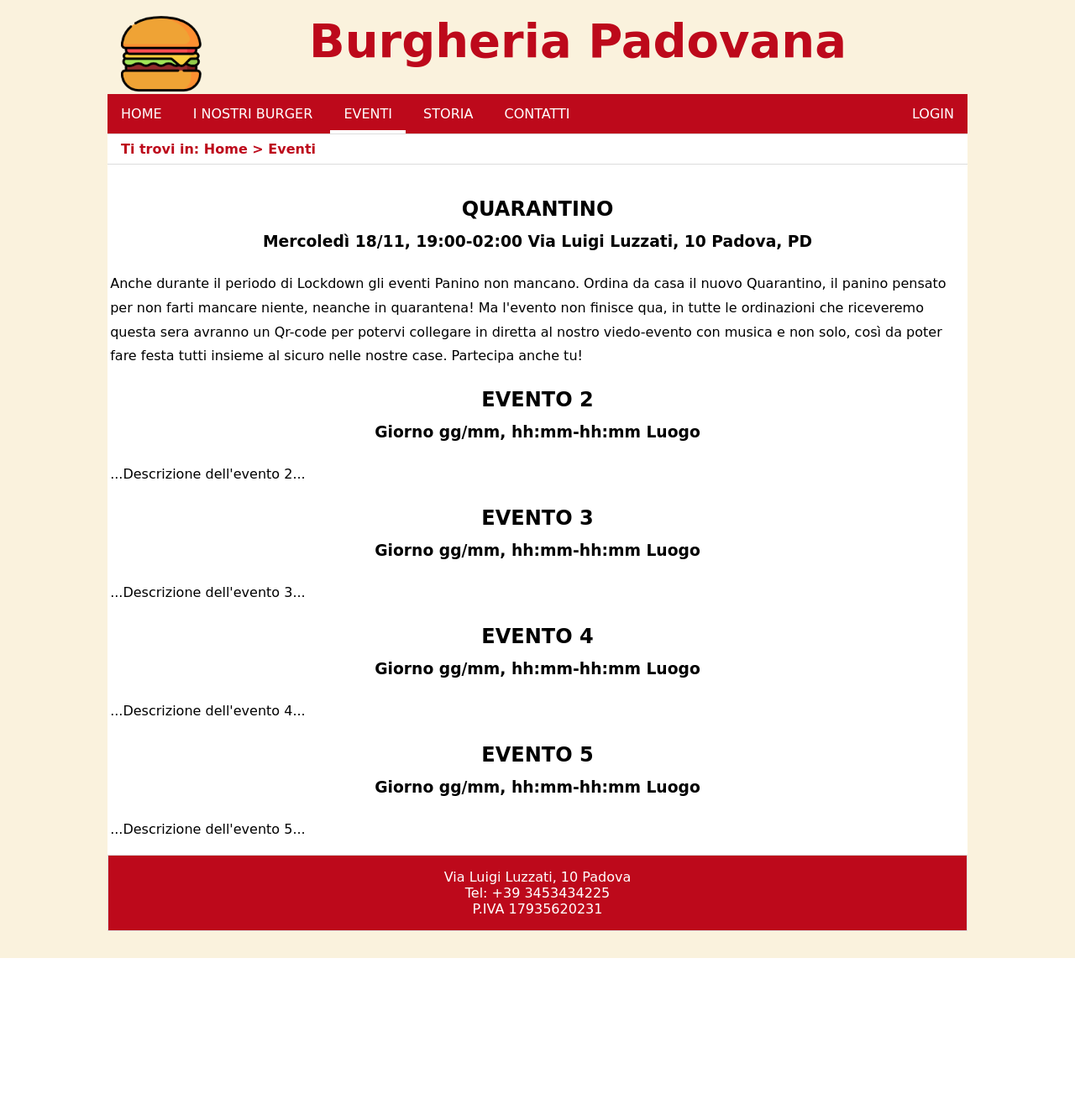
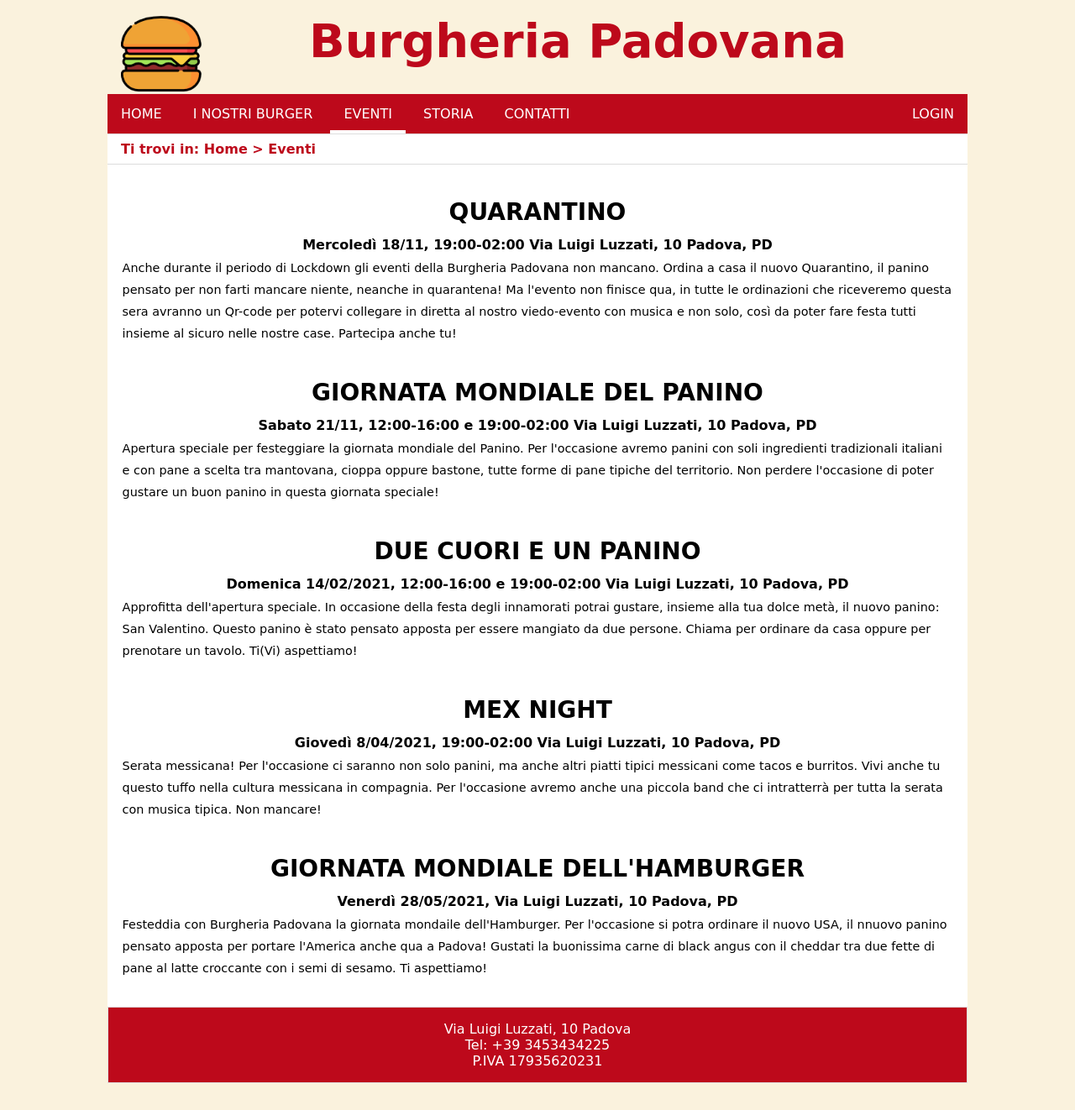
Before and after one commit to Edivad99/Burger-TecWeb, a PHP site: page /eventi.html in a window 1280 px wide. Shown: the whole page at 84% size. Before the commit the page ends 1141 px from the top, so only its background shows below. Run offline with PHP 8.4, Linux system fonts and the light colour scheme.

Commit message:
eventi + css
aggiunto descrizione eventi e parte css

```diff
--- a/css/style.css
+++ b/css/style.css
@@ -133,6 +133,34 @@ abbr {
     text-decoration: none;
 }
 
+/* CONTENUTO > Eventi */
+
+.Eventi {
+    padding-bottom: 1em;
+}
+
+.Eventi header {
+    padding: 1.0em;
+    padding-bottom: 0em;
+    text-align: center;
+    min-height: auto;
+}
+
+.Eventi h2 {
+    font-size: 1.75em;
+}
+
+.Eventi h3 {
+    font-size: 1.0em;
+}
+
+.Eventi p {
+    font-size: 0.9em;
+    padding-left: 1em;
+    padding-right: 1em;
+    text-align: left;
+}
+
 /* CONTENUTO > Contatti */
 #orari, #contatti {
     list-style: none;
--- a/eventi.html
+++ b/eventi.html
@@ -40,48 +40,55 @@
     </nav>
 
     <div id="contenutoGenerale">
-        <article class="Eventi" id="evento_1">
+        <article class="Eventi" id="evento_quarantino">
             <header>
                 <h2>QUARANTINO</h2>
                 <h3>Mercoledì 18/11, 19:00-02:00 Via Luigi Luzzati, 10 Padova, PD</h3>
             </header>
                 <p>
-                    Anche durante il periodo di Lockdown gli eventi Panino non mancano. Ordina da casa il nuovo Quarantino, il panino pensato per non farti mancare niente,
+                    Anche durante il periodo di Lockdown gli eventi della Burgheria Padovana non mancano. Ordina a casa il nuovo Quarantino, il panino pensato per non farti mancare niente,
                     neanche in quarantena! Ma l'evento non finisce qua, in tutte le ordinazioni che riceveremo questa sera avranno un Qr-code per potervi collegare in diretta al
                     nostro viedo-evento con musica e non solo, così da poter fare festa tutti insieme al sicuro nelle nostre case. Partecipa anche tu!
                 </p>
         </article>
 
-        <article class="Eventi" id="evento_2">
+        <article class="Eventi" id="evento_panino">
             <header>
-                <h2>EVENTO 2</h2>
-                <h3>Giorno gg/mm, hh:mm-hh:mm Luogo</h3>
+                <h2>GIORNATA MONDIALE DEL PANINO</h2>
+                <h3>Sabato 21/11,  12:00-16:00 e 19:00-02:00 Via Luigi Luzzati, 10 Padova, PD</h3>
             </header>
-                <p>...Descrizione dell'evento 2...</p>
+                <p>Apertura speciale per festeggiare la giornata mondiale del Panino. Per l'occasione avremo panini con soli ingredienti tradizionali italiani e con pane a scelta tra mantovana,
+                    cioppa oppure bastone, tutte forme di pane tipiche del territorio. Non perdere l'occasione di poter gustare un buon panino in questa giornata speciale!
+                </p>
         </article>
 
-        <article class="Eventi" id="evento_3">
+        <article class="Eventi" id="evento_san_valentino">
             <header>
-                <h2>EVENTO 3</h2>
-                <h3>Giorno gg/mm, hh:mm-hh:mm Luogo</h3>
+                <h2>DUE CUORI E UN PANINO</h2>
+                <h3>Domenica 14/02/2021, 12:00-16:00 e 19:00-02:00 Via Luigi Luzzati, 10 Padova, PD</h3>
             </header>
-                <p>...Descrizione dell'evento 3...</p>
+                <p>Approfitta dell'apertura speciale. In occasione della festa degli innamorati potrai gustare, insieme alla tua dolce metà, il nuovo panino: San Valentino. Questo panino è stato
+                    pensato apposta per essere mangiato da due persone. Chiama per ordinare da casa oppure per prenotare un tavolo. Ti(Vi) aspettiamo!
+                </p>
         </article>
 
-        <article class="Eventi" id="evento_4">
+        <article class="Eventi" id="evento_mex">
             <header>
-                <h2>EVENTO 4</h2>
-                <h3>Giorno gg/mm, hh:mm-hh:mm Luogo</h3>
+                <h2 xml:lang="en">MEX NIGHT</h2>
+                <h3>Giovedì 8/04/2021, 19:00-02:00 Via Luigi Luzzati, 10 Padova, PD</h3>
             </header>
-                <p>...Descrizione dell'evento 4...</p>
+                <p>Serata messicana! Per l'occasione ci saranno non solo panini, ma anche altri piatti tipici messicani come tacos e burritos. Vivi anche tu questo tuffo nella cultura messicana
+                   in compagnia. Per l'occasione avremo anche una piccola band che ci intratterrà per tutta la serata con musica tipica. Non mancare!</p>
         </article>
 
-        <article class="Eventi" id="evento_5">
+        <article class="Eventi" id="evento_burger">
             <header>
-                <h2>EVENTO 5</h2>
-                <h3>Giorno gg/mm, hh:mm-hh:mm Luogo</h3>
+                <h2>GIORNATA MONDIALE DELL'HAMBURGER</h2>
+                <h3>Venerdì 28/05/2021, Via Luigi Luzzati, 10 Padova, PD</h3>
             </header>
-                <p>...Descrizione dell'evento 5...</p>
+                <p>Festeddia con Burgheria Padovana la giornata mondaile dell'Hamburger. Per l'occasione si potra ordinare il nuovo <abbr title="United States of America" xml:lang="en">USA</abbr>,
+                    il nnuovo panino pensato apposta per portare l'America anche qua a Padova! Gustati la buonissima carne di black angus con il cheddar tra due fette di pane al latte croccante con i semi
+                    di sesamo. Ti aspettiamo!</p>
         </article>
     </div>
 
```
